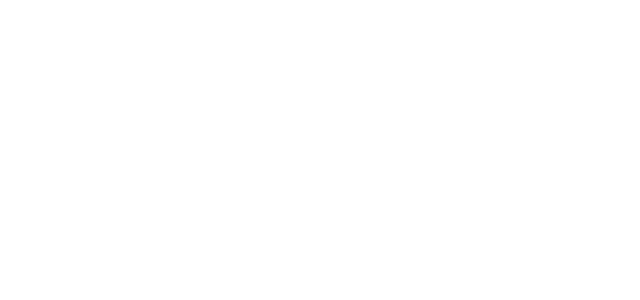
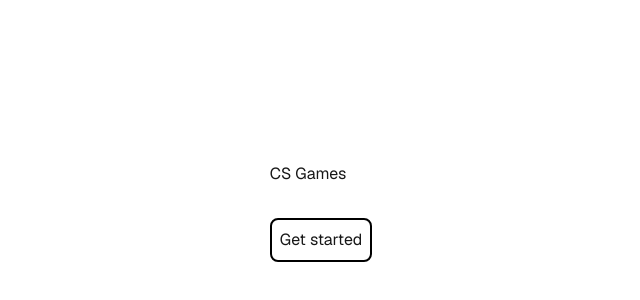
Before and after one commit to isakfiks/csgames, a Next.js app: page / in a window 1280 px wide. Shown: the part 188-488 px from the top of the page, without its empty margins (319-959 px from the left). Built offline with nearby package versions, Linux system fonts and the light colour scheme.

Commit message:
Update page.tsx

```diff
--- a/app/page.tsx
+++ b/app/page.tsx
@@ -1,12 +1,11 @@
-import Image from "next/image";
-
 export default function Home() {
   return (
-    <div className="grid grid-rows-[20px_1fr_20px] items-center justify-items-center min-h-screen p-8 pb-20 gap-16 sm:p-20 font-[family-name:var(--font-geist-sans)]">
+    <div className="grid items-center justify-items-center min-h-screen p-8 pb-20 gap-16 sm:p-20 font-[family-name:var(--font-geist-sans)]">
       <main className="flex flex-col gap-[32px] row-start-2 items-center sm:items-start">
+        <h1>CS Games</h1>
+        <button className="border-black p-2 rounded-lg border-2">Get started</button>
       </main>
       <footer className="row-start-3 flex gap-[24px] flex-wrap items-center justify-center">
-
       </footer>
     </div>
   );
```
